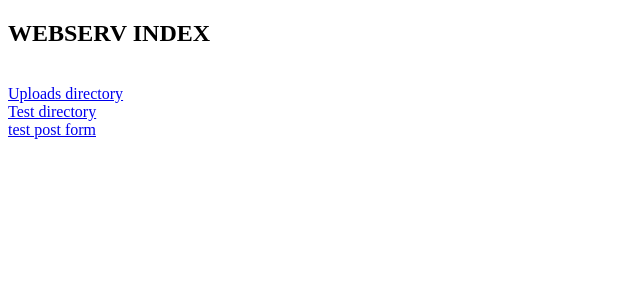
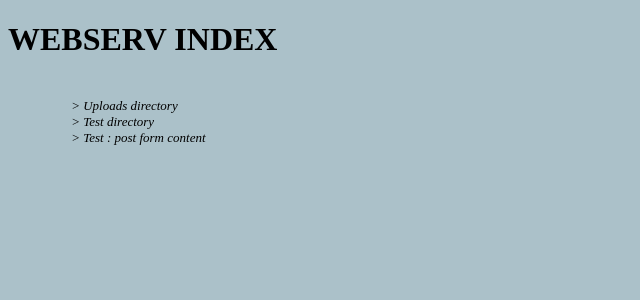
Before and after one commit to Ljulienng/webserv, a PHP site: page / in a window 1280 px wide. Shown: the top 300 px of the page, without its empty margins (0-640 px from the left). Run offline with PHP 8.4, Linux system fonts and the light colour scheme.

Commit message:
try to post

```diff
--- a/www/data/index.html
+++ b/www/data/index.html
@@ -2,13 +2,23 @@
 <html>
     <head>
         <meta charset="utf-8" />
+        <style>
+            body {background-color:#abc1c9;}
+            h2 {font-family:Arial, Helvetica, sans-serif;}
+            #indexlist {font-size:small; font-style:italic; margin-left: 5%;}
+            a {color:black; text-decoration: none;}
+            a:hover {color:rgb(20, 60, 20); text-decoration: underline;}
+        </style>
         <title>Index</title>
     </head>
 
     <body>
-        <h2> WEBSERV INDEX</h2><br>
-        <a href="/uploads/">Uploads directory</a><br>
-        <a href="/test/">Test directory</a><br>
-        <a href="test/post.html">test post form</a>
+        <h1> WEBSERV INDEX</h1><br>
+        <div id="indexlist">
+            <a href="/uploads/">> Uploads directory</a><br>
+            <a href="/test/">> Test directory</a><br>
+            <a href="test/post.html">> Test : post form content</a><br>
+        </div>
+
     </body>
 </html>
```
Also changed, not shown: www/data/uploads/post.php (+1 -1 lines), www/data/favicon.ico (added), 4 other files.
